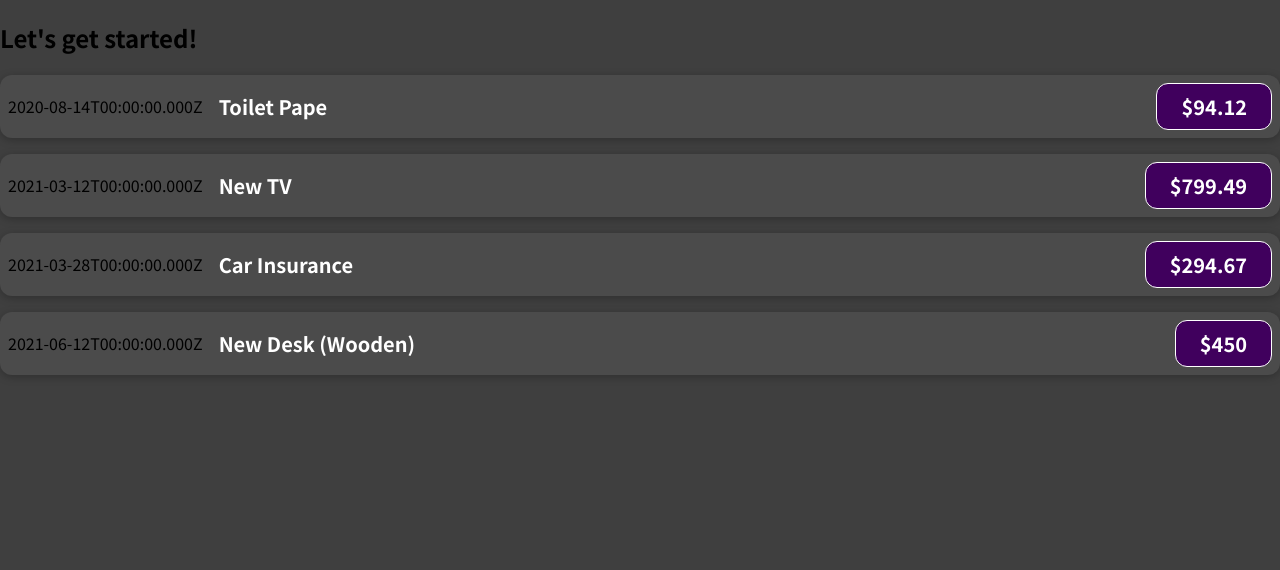
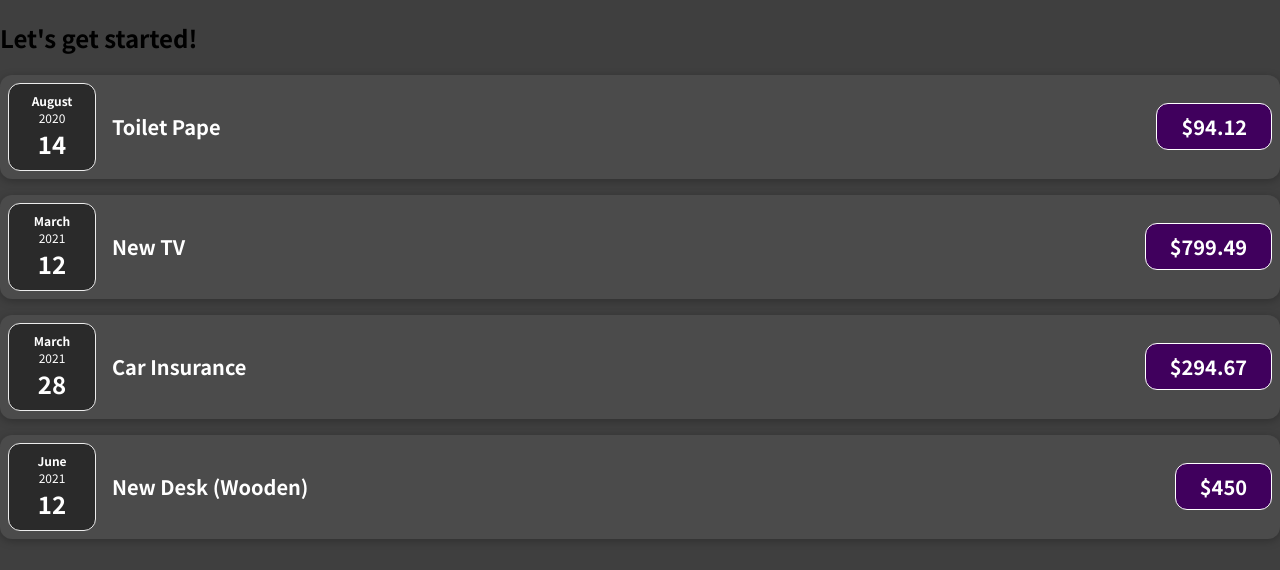
Before and after one commit to donqlee/react-complete-guide, a JavaScript app: page / in a window 1280 px wide. Shown: the top 570 px of the page. Built offline with nearby package versions, Linux system fonts and the light colour scheme.

Commit message:
ExpenseDate Component 분리

```diff
--- /dev/null
+++ b/src/components/ExpenseDate.css
@@ -0,0 +1,26 @@
+.expense-date {
+    display: flex;
+    flex-direction: column;
+    width: 5.5rem;
+    height: 5.5rem;
+    border: 1px solid #ececec;
+    background-color: #2a2a2a;
+    color: white;
+    border-radius: 12px;
+    align-items: center;
+    justify-content: center;
+}
+
+.expense-date__month {
+    font-size: 0.75rem;
+    font-weight: bold;
+}
+
+.expense-date__year {
+    font-size: 0.75rem;
+}
+
+.expense-date__day {
+    font-size: 1.5rem;
+    font-weight: bold;
+}
--- /dev/null
+++ b/src/components/ExpenseDate.js
@@ -0,0 +1,17 @@
+import './ExpenseDate.css';
+
+function ExpenseDate(props) {
+    const month = props.date.toLocaleString('en-US', {month: 'long'});
+    const day = props.date.toLocaleString('en-US', {day: '2-digit'});
+    const year = props.date.getFullYear();
+
+    return (
+        <div className="expense-date">
+            <div className="expense-date__month">{month}</div>
+            <div className="expense-date__year">{year}</div>
+            <div className="expense-date__day">{day}</div>
+        </div>
+    )
+}
+
+export default ExpenseDate;
--- a/src/components/ExpenseItem.js
+++ b/src/components/ExpenseItem.js
@@ -1,9 +1,10 @@
+import ExpenseDate from './ExpenseDate';
 import './ExpenseItem.css';
 
 function ExpenseItem(props) {
     return (
         <div className="expense-item">
-            <div>{props.date.toISOString()}</div>
+            <ExpenseDate date={props.date} />
             <div className="expense-item__description">
                 <h2>{props.title}</h2>
                 <div className="expense-item__price">${props.amount}</div>
```
Also changed, not shown: 1 other file (tests, documents, lock files or other folders).
